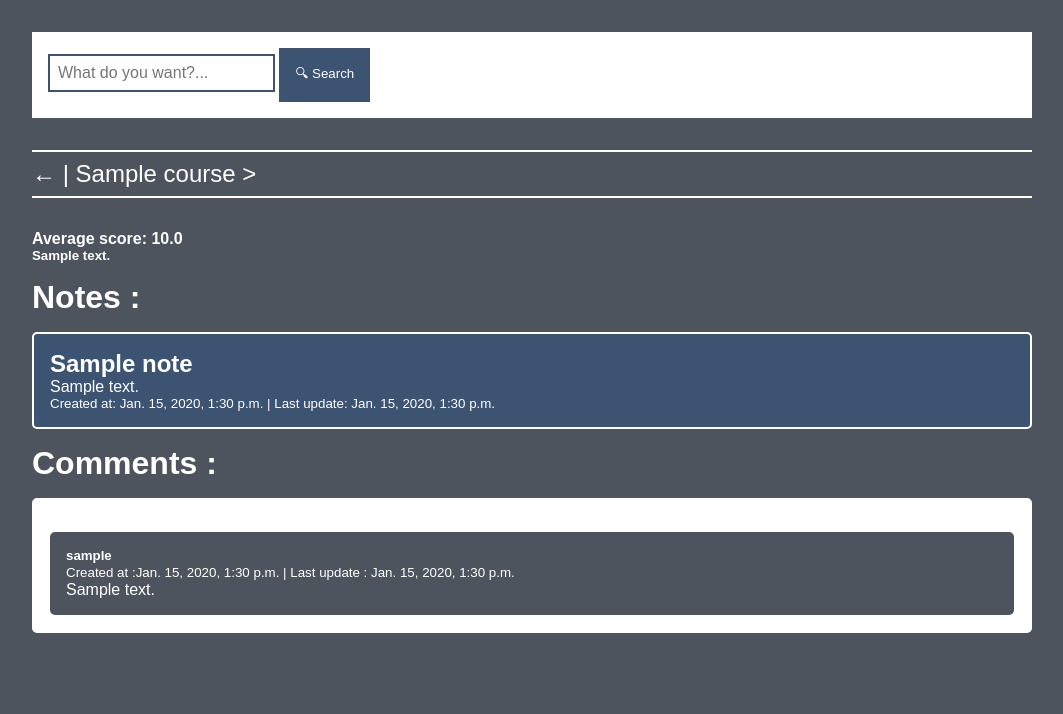
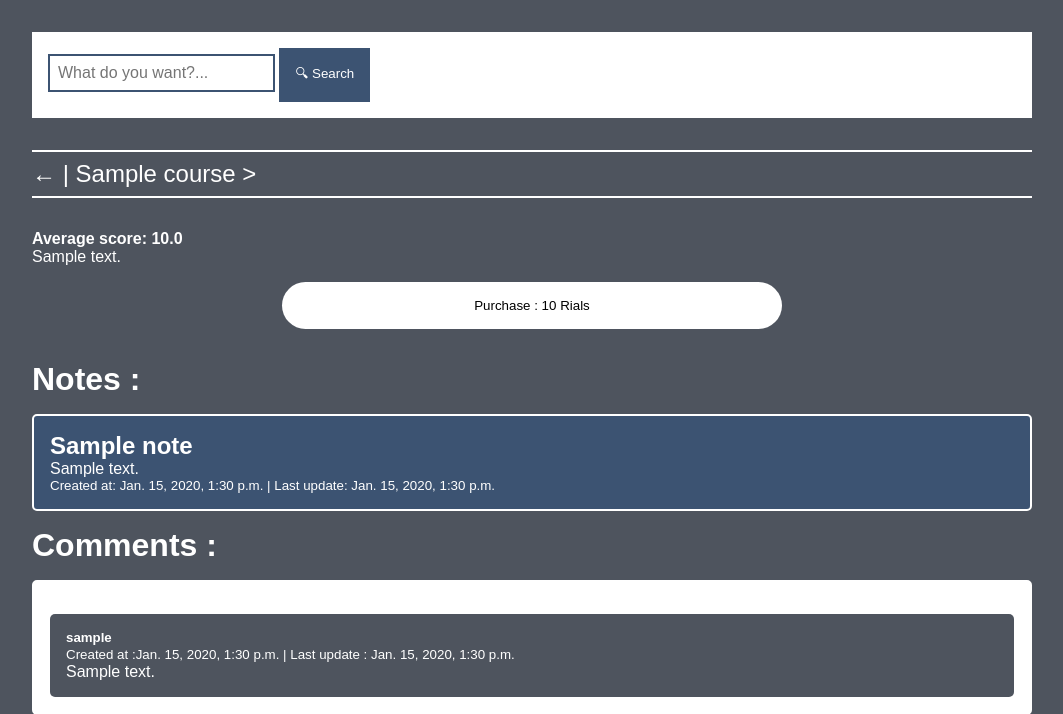
Before and after one commit to araxabd/academic-notes-organizer, a Django app: page /1 in a window 1280 px wide. Shown: the part 67-781 px from the top of the page, without its empty margins (108-1171 px from the left). Before the commit the page ends 700 px from the top, so only its background shows below. Run offline with Django 5.2, Linux system fonts and the light colour scheme; tables that the repository leaves empty hold one stand-in row (values such as "Sample post").

Commit message:
add purchase button for now

```diff
--- a/project/static/styles.css
+++ b/project/static/styles.css
@@ -463,3 +463,25 @@ body {
 	margin-top: 1rem;
 	padding: 1rem;
 }
+
+.decs {
+	padding: 1rem;
+	line-height: 1.5rem;
+}
+
+.purchase-btn {
+	display: block;
+	padding: 1rem;
+	width: 50%;
+	margin: 1rem auto;
+	background: var(--text);
+	color: black;
+	border: none;
+	border-radius: 2rem;
+	cursor: pointer;
+}
+
+.purchase-btn:hover {
+	background: black;
+	color: var(--text);
+}
--- a/project/templates/marketplace/course_public_list.html
+++ b/project/templates/marketplace/course_public_list.html
@@ -6,6 +6,11 @@
 	<h2>{{ course.title }}</h2>
 	{% if course.rating %}<strong>(Average score : {{ course.rating }})</strong>{% endif %}
 	<p>{{ course.desc|truncatechars:500 }}</p>
+	{% if course.price == 0 %}
+	<h3>Free</h3>
+	{% else %}
+	<h3>Price : {{ course.price }} Rials</h3>
+	{% endif %}
 	<a href="{% url 'marketplace:course_public_profile' course.id %}">See more</a>
 	<small>Created at : {{ course.created }} | Last update: {{ course.updated }}</small>
 </div>
--- a/project/templates/marketplace/course_public_profile.html
+++ b/project/templates/marketplace/course_public_profile.html
@@ -5,7 +5,15 @@
 	<a href="{% url 'marketplace:course_public_list' %}">←</a> | {{ course.title }} &gt;
 </div>
 <strong>Average score: {{ course.rating }}</strong>
-<h5>{{ course.desc|linebreaks }}</h5>
+<div class="desc">
+{{ course.desc|linebreaks }}
+</div>
+{% if course.price == 0 %}
+	<button class="purchase-btn" onclick="alert('this segment is coming soon!')">Purchase : Free</button>
+{% else %}
+	<button class="purchase-btn" onclick="alert('this segment is coming soon!')">Purchase : {{ course.price }} Rials</button>
+{% endif %}
+
 <h3 style="padding-top: 1rem;font-size: 2rem;"> Notes : </h3>
 {% for note in notes %}
 <div class="note not_link">
```
